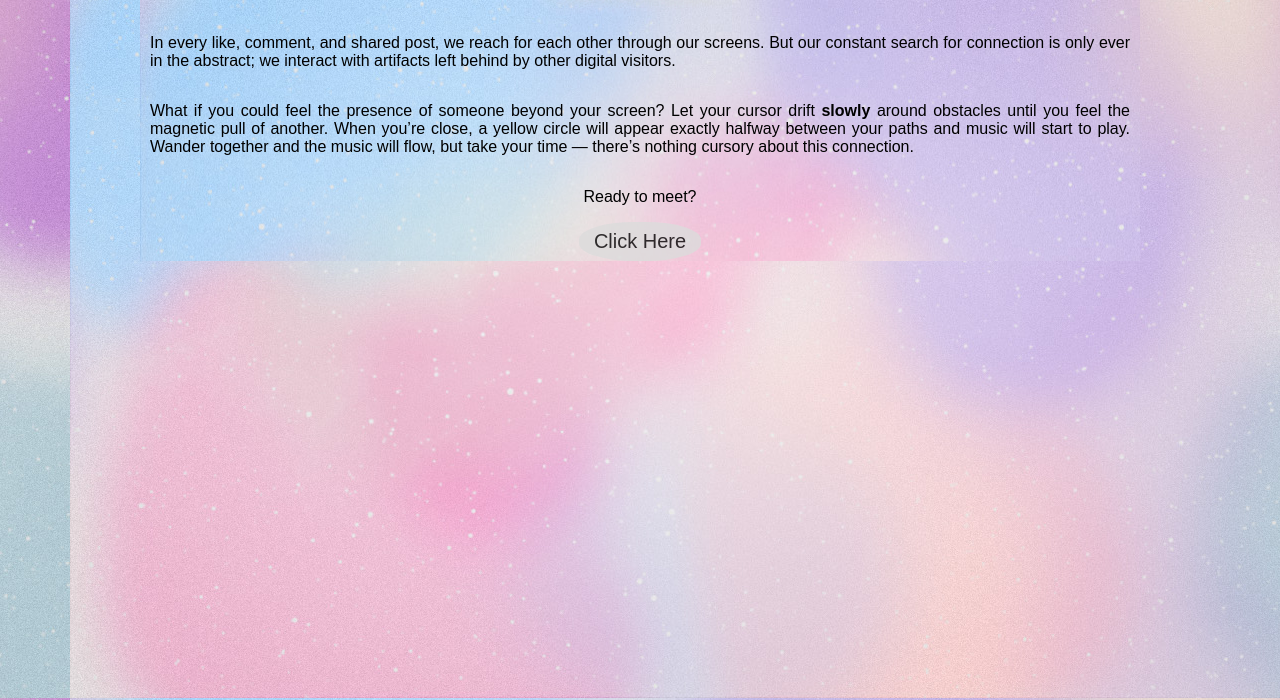
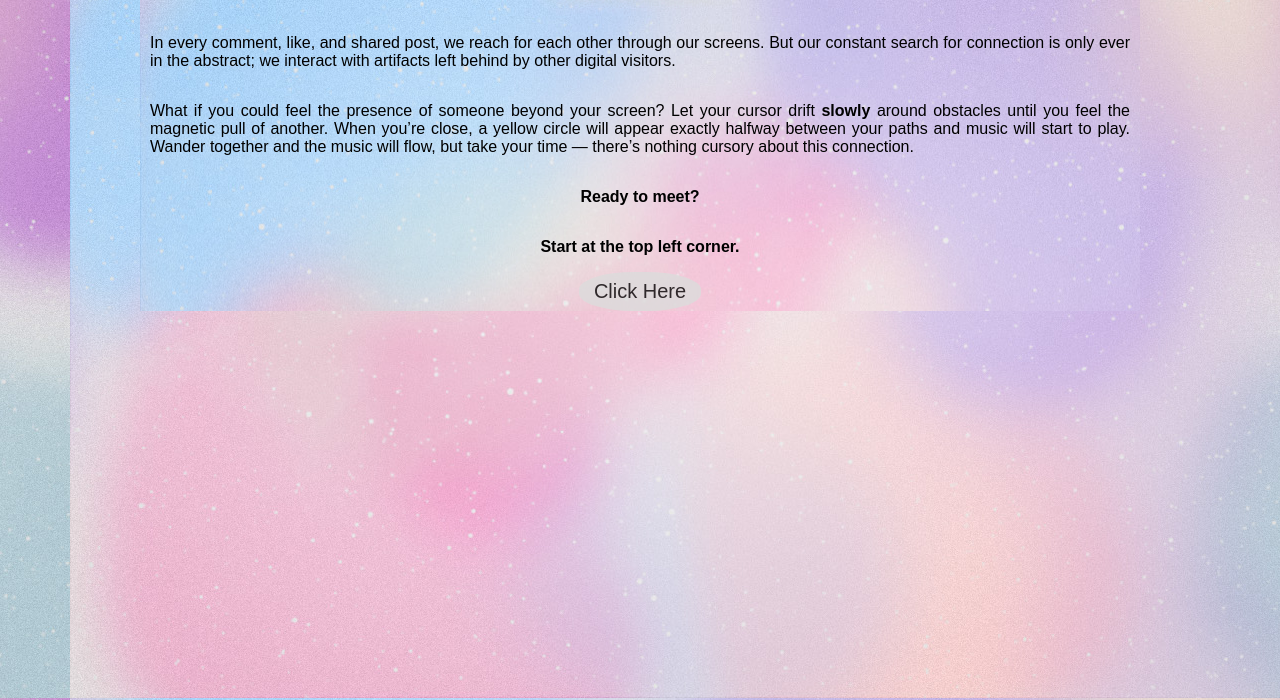
Before and after one commit to Tiffanykf/CL-Project-2.1, a website: page public/index.html in a window 1280 px wide. Shown: the part 100-800 px from the top of the page. Drawn offline with nearby package versions, Linux system fonts and the light colour scheme.

Commit message:
Update index.html

```diff
--- a/public/index.html
+++ b/public/index.html
@@ -11,9 +11,10 @@
 <body>
   <h1>Resonance</h1>
   <div class="section">
-    <p>In every like, comment, and shared post, we reach for each other through our screens. But our constant search for connection is only ever in the abstract; we interact with artifacts left behind by other digital visitors.</p>
+    <p>In every comment, like, and shared post, we reach for each other through our screens. But our constant search for connection is only ever in the abstract; we interact with artifacts left behind by other digital visitors.</p>
     <p>What if you could feel the presence of someone beyond your screen? Let your cursor drift <b>slowly</b> around obstacles until you feel the magnetic pull of another. When you’re close, a yellow circle will appear exactly halfway between your paths and music will start to play. Wander together and the music will flow, but take your time — there’s nothing cursory about this connection.</p>
-    <p>Ready to meet?</p>
+    <p><b>Ready to meet?</b></p>
+    <p><b>Start at the top left corner.</b></p>
       <button id="button" class="button">Click Here</button>
   </div>
   <script src="https://cdnjs.cloudflare.com/ajax/libs/p5.js/1.10.0/p5.js"></script>
```
